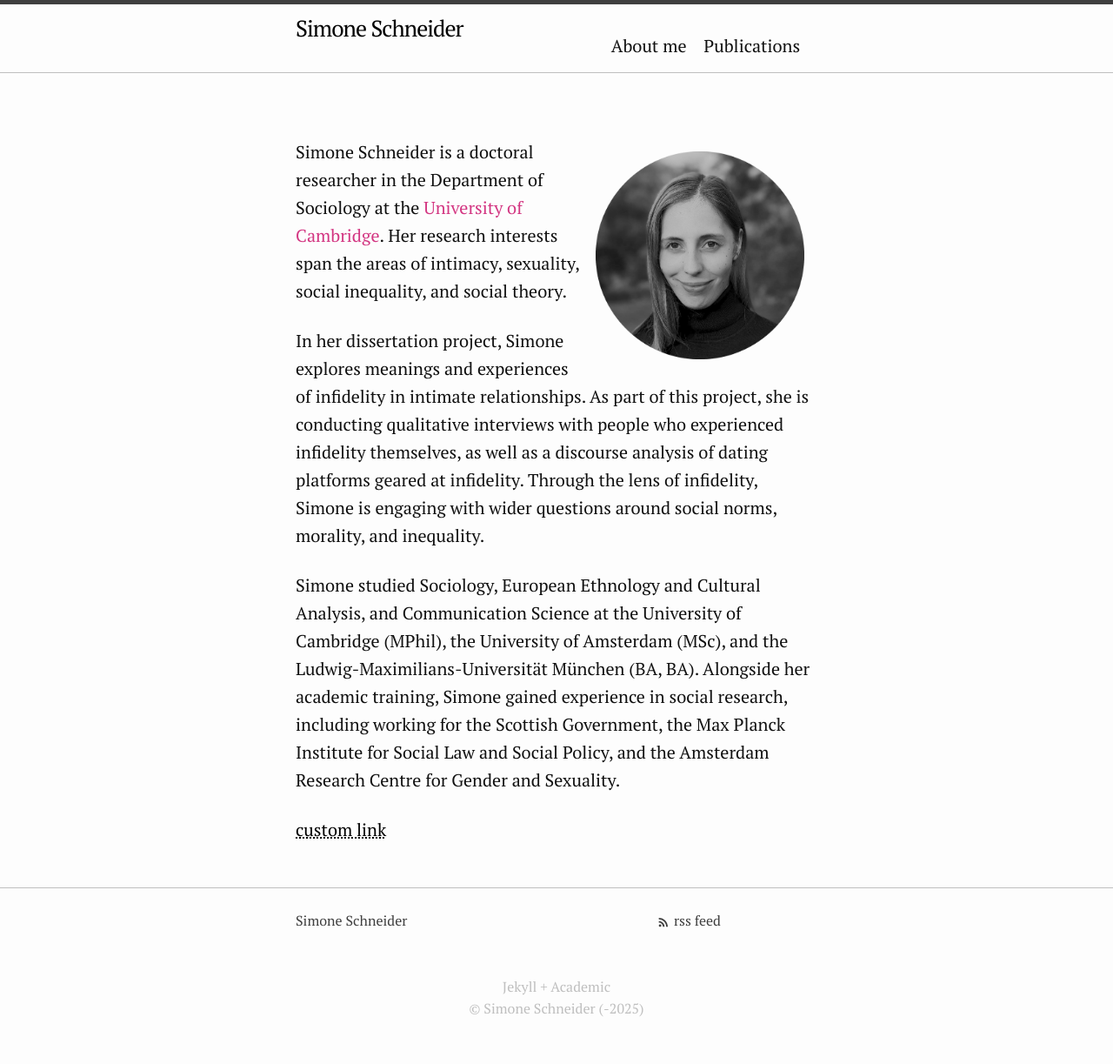
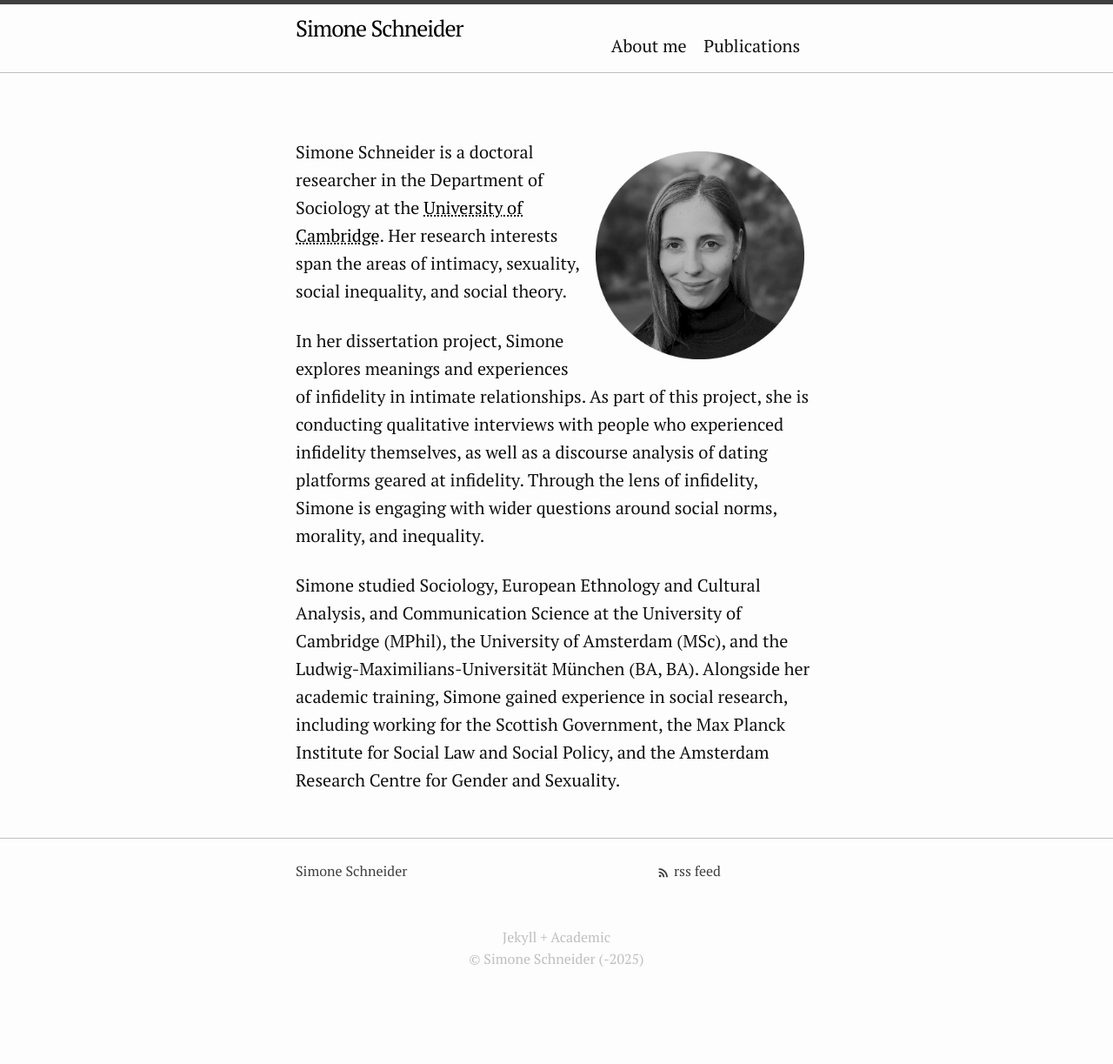
Before and after one commit to simone-schneider/simone-schneider.github.io, a Jekyll site: the page built from index.md, in a window 1280 px wide. Shown: the whole page at 87% size. Built offline with Jekyll 4.4.1, drawn with Linux system fonts in a browser that asks for light colours; after the commit the page ends 1166 px from its top, so only the background shows below that.

Commit message:
Update index.md

```diff
--- a/index.md
+++ b/index.md
@@ -6,10 +6,8 @@
 
 ![Simone Schneider](Schneider_photo_bw.png){:style="float:right; margin:15px; width: 40%;"}
 
-Simone Schneider is a doctoral researcher in the Department of Sociology at the [University of Cambridge](https://research.sociology.cam.ac.uk/profile/simone-schneider-2022/). Her research interests span the areas of intimacy, sexuality, social inequality, and social theory.
+Simone Schneider is a doctoral researcher in the Department of Sociology at the <a href="https://https://research.sociology.cam.ac.uk/profile/simone-schneider-2022/" style="color: black; text-decoration: underline;text-decoration-style: dotted;">University of Cambridge</a>. Her research interests span the areas of intimacy, sexuality, social inequality, and social theory.
 
 In her dissertation project, Simone explores meanings and experiences of infidelity in intimate relationships. As part of this project, she is conducting qualitative interviews with people who experienced infidelity themselves, as well as a discourse analysis of dating platforms geared at infidelity. Through the lens of infidelity, Simone is engaging with wider questions around social norms, morality, and inequality.
 
 Simone studied Sociology, European Ethnology and Cultural Analysis, and Communication Science at the University of Cambridge (MPhil), the University of Amsterdam (MSc), and the Ludwig-Maximilians-Universität München (BA, BA). Alongside her academic training, Simone gained experience in social research, including working for the Scottish Government, the Max Planck Institute for Social Law and Social Policy, and the Amsterdam Research Centre for Gender and Sexuality.
-
-<a href="https://https://research.sociology.cam.ac.uk/profile/simone-schneider-2022/" style="color: black; text-decoration: underline;text-decoration-style: dotted;">custom link</a>
```
